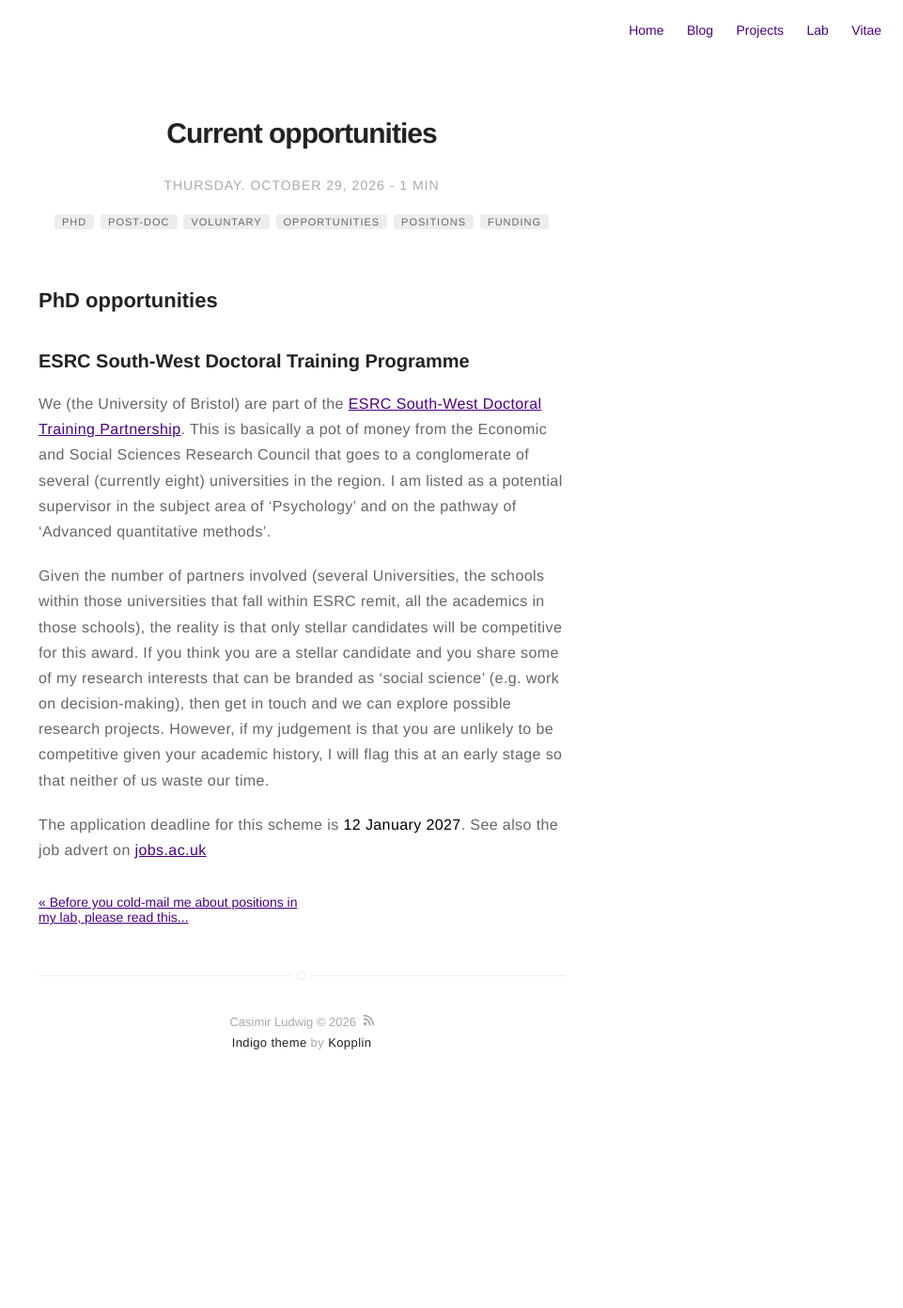
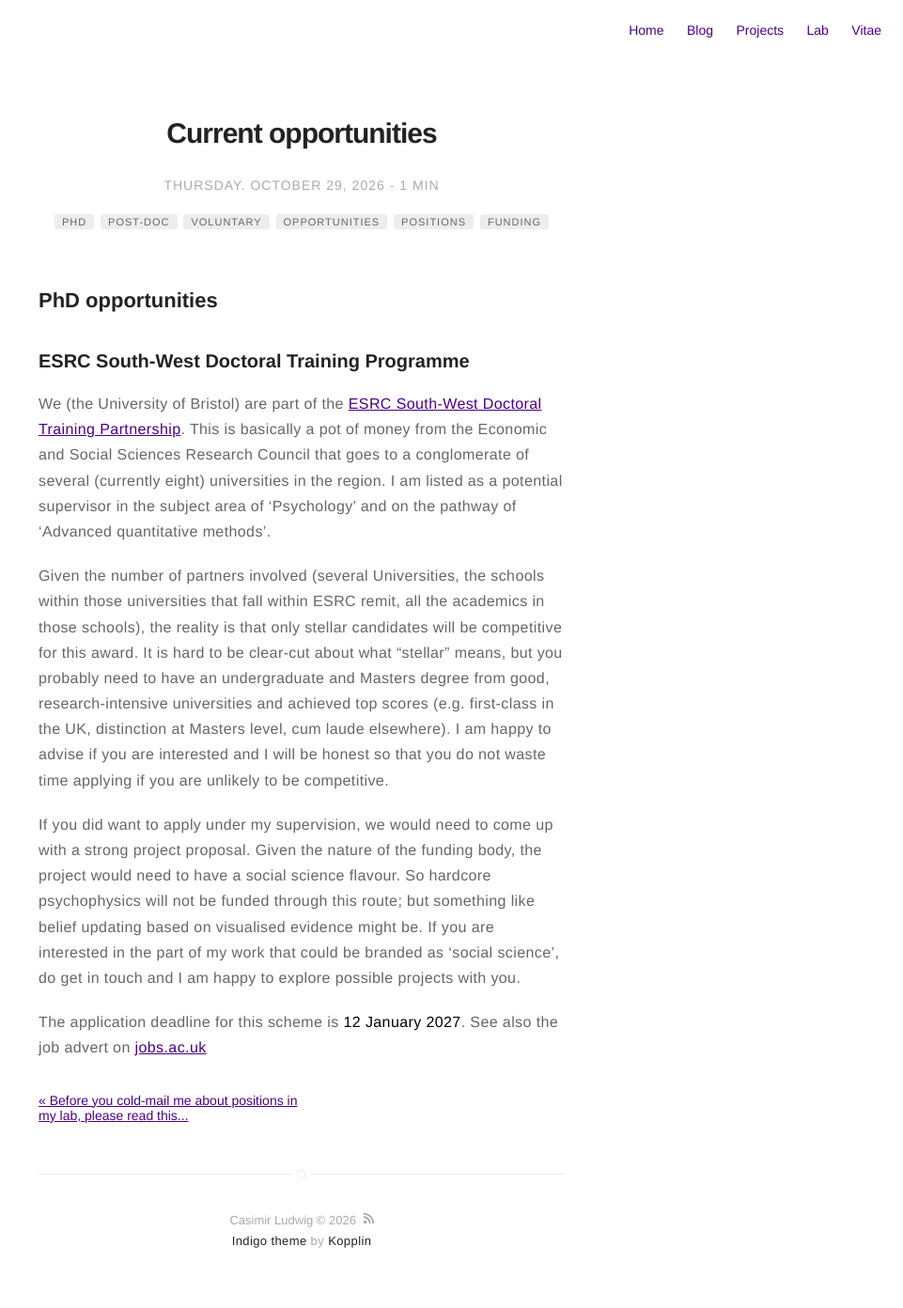
Before and after one commit to CasLudwig/CasLudwig.github.io, a Jekyll site: the page built from _posts/2026-10-29-Current-opportunities.md, in a window 1280 px wide. Shown: the whole page at 94% size, without its empty margins (319-1280 px from the left). Built offline with Jekyll 4.4.1, drawn with Linux system fonts in a browser that asks for light colours; before the commit the page ends 1181 px from its top, so only the background shows below that.

Commit message:
updated post

```diff
--- a/_posts/2026-10-29-Current-opportunities.md
+++ b/_posts/2026-10-29-Current-opportunities.md
@@ -22,6 +22,8 @@
 
 We (the University of Bristol) are part of the [ESRC South-West Doctoral Training Partnership](https://www.swdtp.ac.uk/prospective-students-and-fellows/esrc-funded-studentships/). This is basically a pot of money from the Economic and Social Sciences Research Council that goes to a conglomerate of several (currently eight) universities in the region. I am listed as a potential supervisor in the subject area of 'Psychology' and on the pathway of 'Advanced quantitative methods'.
 
-Given the number of partners involved (several Universities, the schools within those universities that fall within ESRC remit, all the academics in those schools), the reality is that only stellar candidates will be competitive for this award. If you think you are a stellar candidate and you share some of my research interests that can be branded as 'social science' (e.g. work on decision-making), then get in touch and we can explore possible research projects. However, if my judgement is that you are unlikely to be competitive given your academic history, I will flag this at an early stage so that neither of us waste our time.
+Given the number of partners involved (several Universities, the schools within those universities that fall within ESRC remit, all the academics in those schools), the reality is that only stellar candidates will be competitive for this award. It is hard to be clear-cut about what "stellar" means, but you probably need to have an undergraduate and Masters degree from good, research-intensive universities and achieved top scores (e.g. first-class in the UK, distinction at Masters level, cum laude elsewhere). I am happy to advise if you are interested and I will be honest so that you do not waste time applying if you are unlikely to be competitive.
+
+If you did want to apply under my supervision, we would need to come up with a strong project proposal. Given the nature of the funding body, the project would need to have a social science flavour. So hardcore psychophysics will not be funded through this route; but something like belief updating based on visualised evidence might be. If you are interested in the part of my work that could be branded as 'social science', do get in touch and I am happy to explore possible projects with you.
 
 The application deadline for this scheme is **12 January 2027**. See also the job advert on [jobs.ac.uk](https://www.jobs.ac.uk/job/DTB766/economic-and-social-science-research-council-phd-studentships)
```
